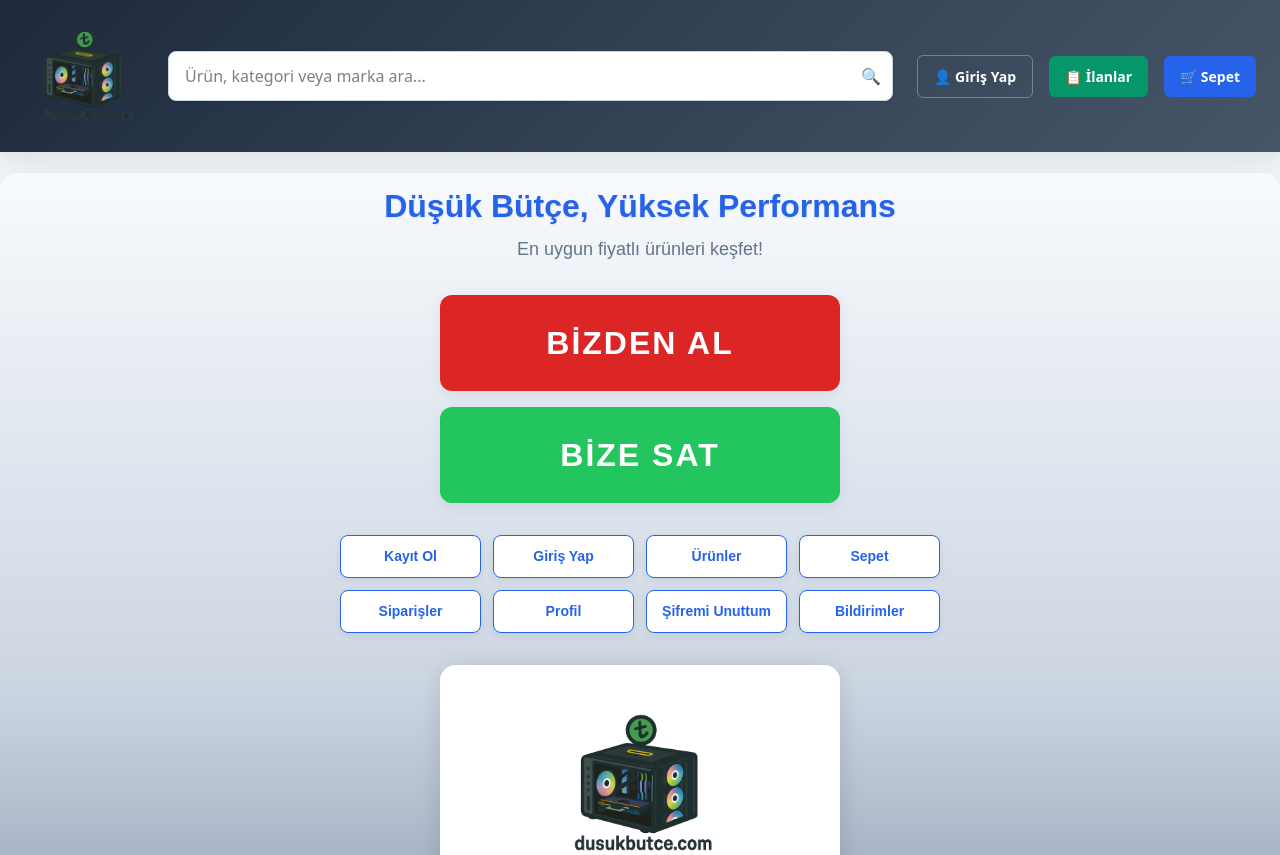
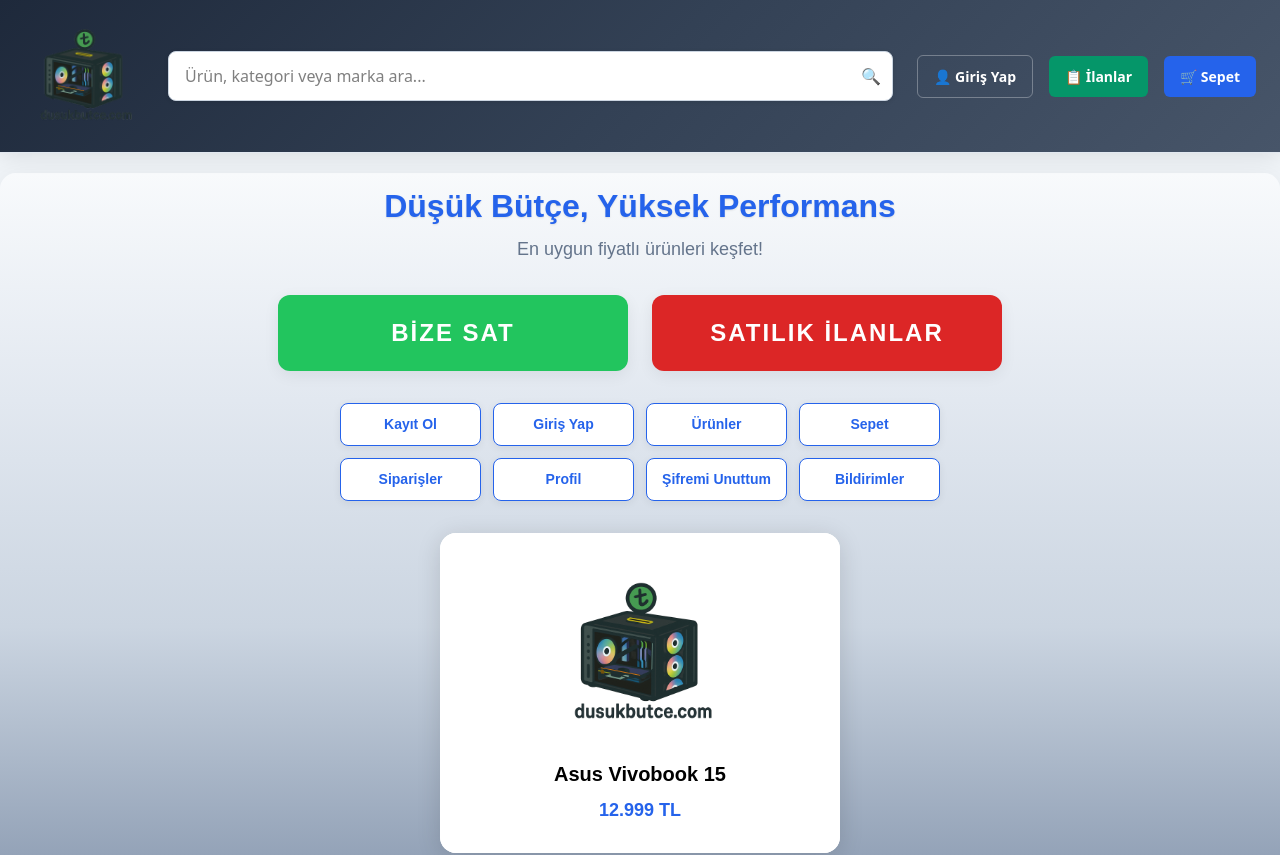
Before and after one commit to ozancidik/dusukbutce-web, a Next.js app: page / in a window 1280 px wide. Shown: the top 855 px of the page. Built offline with nearby package versions, Linux system fonts and the light colour scheme.

Commit message:
Anasayfa buton düzeni güncellendi: SATILIK İLANLAR ve BİZE SAT butonları yan yana yerleştirildi, boyutları küçültüldü

```diff
--- a/app/page.tsx
+++ b/app/page.tsx
@@ -226,42 +226,29 @@ export default function HomePage() {
 
 
 
-      {/* BİZDEN AL butonu */}
-      <Link href="/bizden-al" style={{ width: "100%", maxWidth: "400px" }}>
-        <button
-          style={{
-            background: "#dc2626",
-            color: "white",
-            border: "none",
-            borderRadius: "12px",
-            padding: isMobile ? "20px 0" : "24px 0",
-            fontWeight: "800",
-            fontSize: isMobile ? "24px" : "32px",
+      {/* Butonlar yan yana */}
+      <div style={{
+        display: "flex",
+        flexDirection: isMobile ? "column" : "row",
+        gap: isMobile ? "16px" : "24px",
         width: "100%",
-            marginBottom: "16px",
-            cursor: "pointer",
-            boxShadow: "0 4px 16px #0001",
-            letterSpacing: isMobile ? "1px" : "2px",
-            transition: "background 0.2s, color 0.2s",
-          }}
-        >
-          BİZDEN AL
-        </button>
-      </Link>
-
+        maxWidth: "800px",
+        justifyContent: "center",
+        alignItems: "stretch",
+        marginBottom: "32px"
+      }}>
         {/* BİZE SAT butonu */}
-      <Link href="/bize-sat" style={{ width: "100%", maxWidth: "400px" }}>
+        <Link href="/bize-sat" style={{ flex: 1, maxWidth: isMobile ? "400px" : "350px" }}>
           <button
             style={{
               background: "#22c55e",
               color: "white",
               border: "none",
               borderRadius: "12px",
-            padding: isMobile ? "20px 0" : "24px 0",
+              padding: isMobile ? "20px 0" : "20px 0",
               fontWeight: "800",
-            fontSize: isMobile ? "24px" : "32px",
+              fontSize: isMobile ? "20px" : "24px",
               width: "100%",
-            marginBottom: "32px",
               cursor: "pointer",
               boxShadow: "0 4px 16px #0001",
               letterSpacing: isMobile ? "1px" : "2px",
@@ -271,6 +258,29 @@ export default function HomePage() {
             BİZE SAT
           </button>
         </Link>
+
+        {/* SATILIK İLANLAR butonu */}
+        <Link href="/bizden-al" style={{ flex: 1, maxWidth: isMobile ? "400px" : "350px" }}>
+          <button
+            style={{
+              background: "#dc2626",
+              color: "white",
+              border: "none",
+              borderRadius: "12px",
+              padding: isMobile ? "20px 0" : "20px 0",
+              fontWeight: "800",
+              fontSize: isMobile ? "20px" : "24px",
+              width: "100%",
+              cursor: "pointer",
+              boxShadow: "0 4px 16px #0001",
+              letterSpacing: isMobile ? "1px" : "2px",
+              transition: "background 0.2s, color 0.2s",
+            }}
+          >
+            SATILIK İLANLAR
+          </button>
+        </Link>
+      </div>
 
       {/* Buton şeklinde linkler */}
       <div
```
Lines whose indentation alone changed are shown as unchanged.
